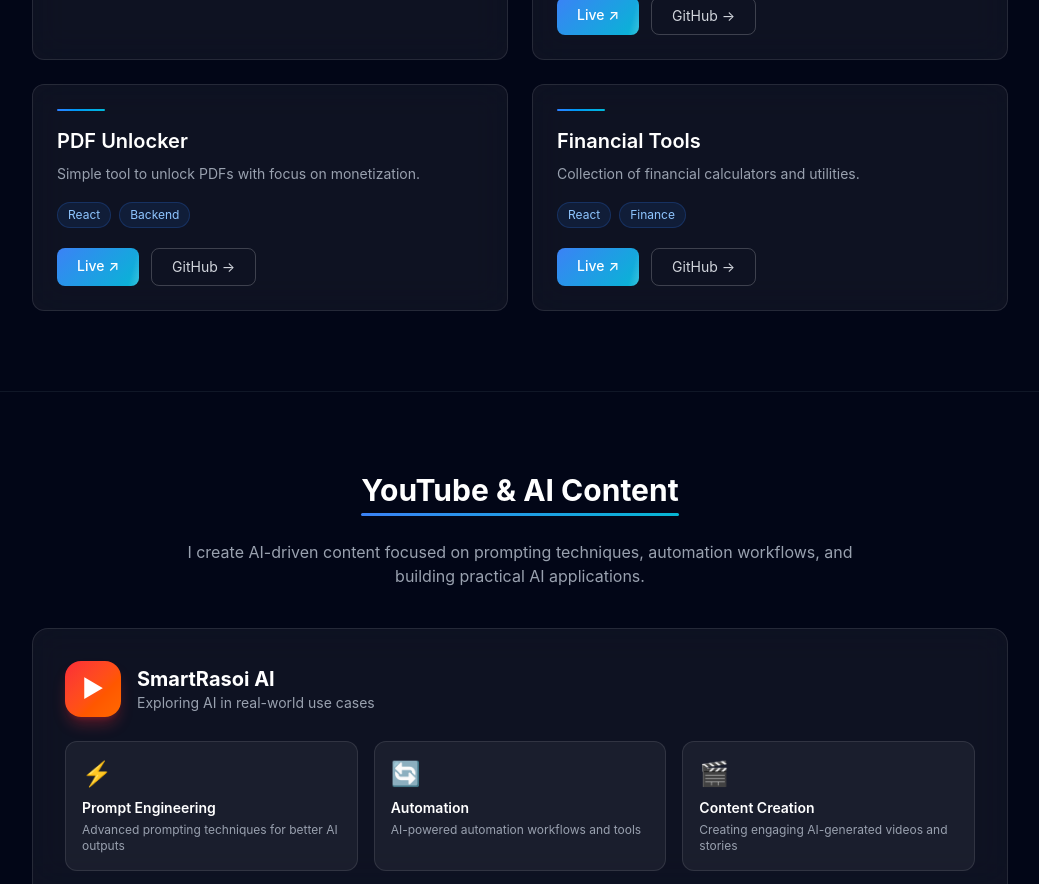
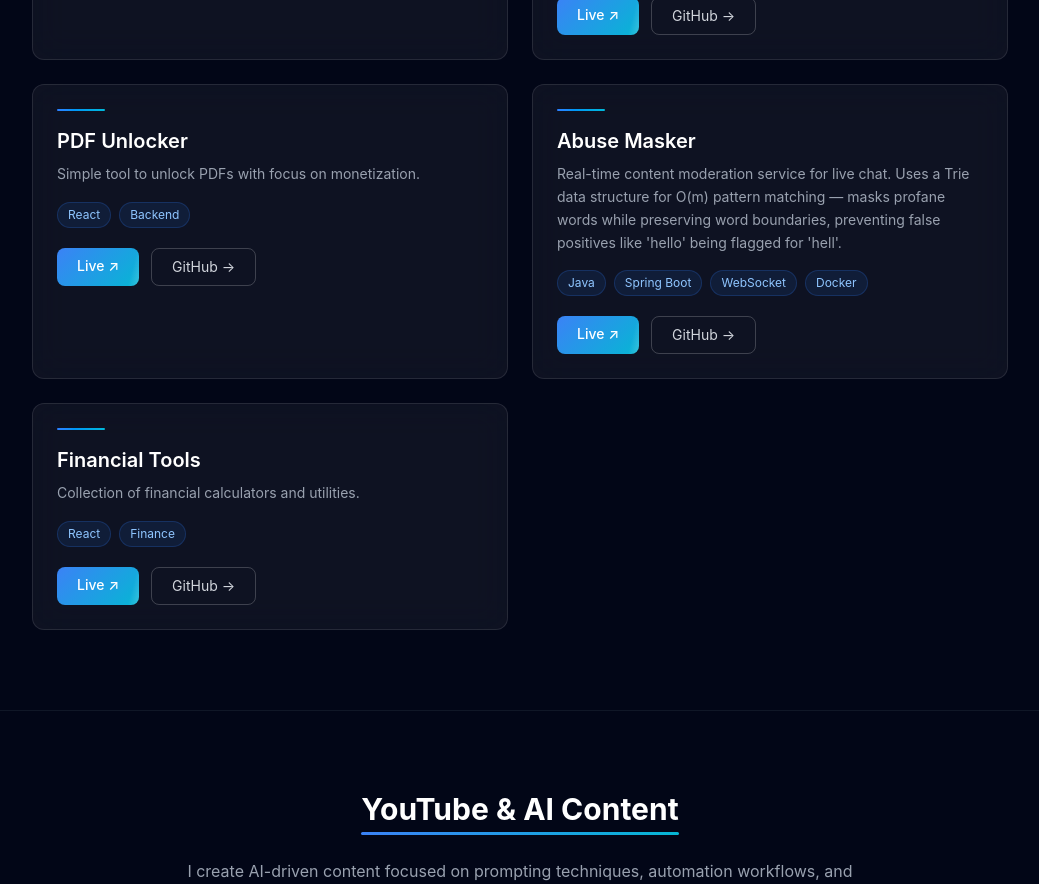
Before and after one commit to divyanshu1150/portfolio, a React (Vite) app in the folder portfolio/: page / in a window 1280 px wide. Shown: the part 2800-3684 px from the top of the page, without its empty margins (120-1159 px from the left). Built offline with nearby package versions, Linux system fonts and the light colour scheme.

Commit message:
add Abuse Masker to projects

```diff
--- a/portfolio/src/content.js
+++ b/portfolio/src/content.js
@@ -45,6 +45,13 @@ export const PROJECTS = [
     github: "https://github.com/divyanshu1150/pdf-unlocker",
   },
   {
+    title: "Abuse Masker",
+    desc: "Real-time content moderation service for live chat. Uses a Trie data structure for O(m) pattern matching — masks profane words while preserving word boundaries, preventing false positives like 'hello' being flagged for 'hell'.",
+    tech: ["Java", "Spring Boot", "WebSocket", "Docker"],
+    link: "https://abuse-masker.onrender.com",
+    github: "https://github.com/divyanshu1150/abuse-masker",
+  },
+  {
     title: "Financial Tools",
     desc: "Collection of financial calculators and utilities.",
     tech: ["React", "Finance"],
```
